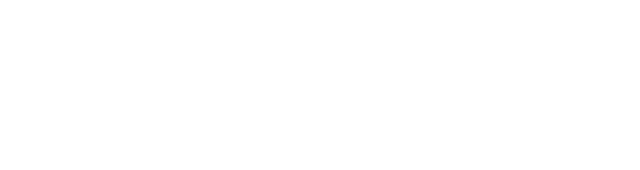
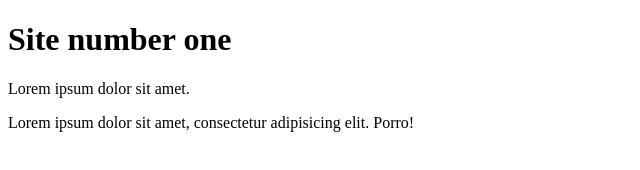
Before and after one commit to phpdeveloper93/site, a plain HTML site: page index.html in a window 1280 px wide. Shown: the whole page, without its empty margins (0-640 px from the left). Drawn offline with Linux system fonts and the light colour scheme.

Commit message:
Second commit

```diff
--- a/index.html
+++ b/index.html
@@ -11,5 +11,8 @@
 
 </head>
 <body>
+<h1>Site number one</h1>
+<p>Lorem ipsum dolor sit amet.</p>
+<p>Lorem ipsum dolor sit amet, consectetur adipisicing elit. Porro!</p>
 </body>
 </html>
```
